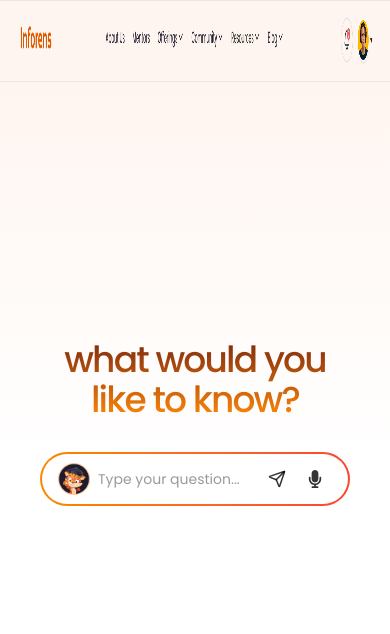
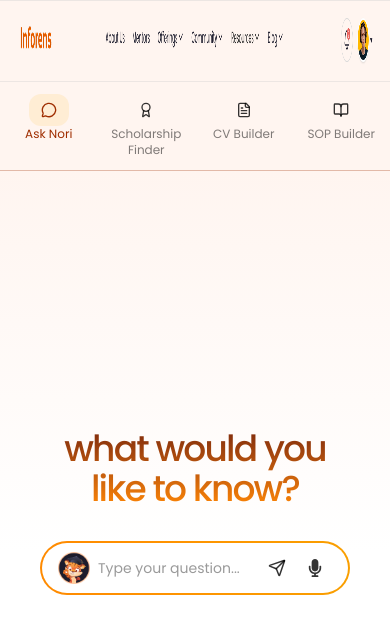
Before and after one commit to ks-inforens/chatbot, a React (Vite) app in the folder frontend/: page / in a window 390 px wide. Shown: the top 634 px of the page. Built offline with nearby package versions, Linux system fonts and the light colour scheme.

Commit message:
Updated navigation

```diff
--- a/frontend/src/App.jsx
+++ b/frontend/src/App.jsx
@@ -1,4 +1,4 @@
-import React, { useState } from "react";
+import React, { useState, useEffect } from "react";
 import { Routes, Route, useLocation } from "react-router-dom";
 import Chatbot from "./pages/Chatbot";
 import Header from "./components/Header";
@@ -7,18 +7,32 @@ import AskNoriPage from "./pages/AskNoriPage";
 import CVBuilderPage from "./pages/CVBuilderPage";
 import ScholarshipFinderPage from "./pages/ScholarshipFinderPage";
 import SOPBuilderPage from "./pages/SOPBuilderPage";
-import { API_BASE_URL } from "./data/api";
 
 export default function App() {
-  const [selectedFeature, setSelectedFeature] = useState("Ask Nori");
   const location = useLocation();
+  const [selectedFeature, setSelectedFeature] = useState();
+
+  useEffect(() => {
+    if (location.pathname === "/scholarship-finder") {
+      setSelectedFeature("Scholarship Finder");
+    }
+    else if (location.pathname === "/cv-builder") {
+      setSelectedFeature("CV Builder");
+    }
+    else if (location.pathname === "/sop-builder") {
+      setSelectedFeature("SOP Builder");
+    }
+    else {
+      setSelectedFeature("Ask Nori");
+    }
+  }, [location.pathname]);
 
   return (
     <>
       <Header />
       {location.pathname !== "/" && <Chatbot />}
       <div className="flex flex-col md:flex-row fadeIn">
-        <div className="hidden md:block"><Sidebar selected={selectedFeature} onSelect={setSelectedFeature} /></div>
+        <div><Sidebar selected={selectedFeature} /></div>
         <div className="w-full min-h-[calc(100vh-82px)] flex bg-gradient-to-b from-[#fff5f0] via-white to-white p-2">
           <Routes>
             <Route path="/" element={<AskNoriPage />} />
```
